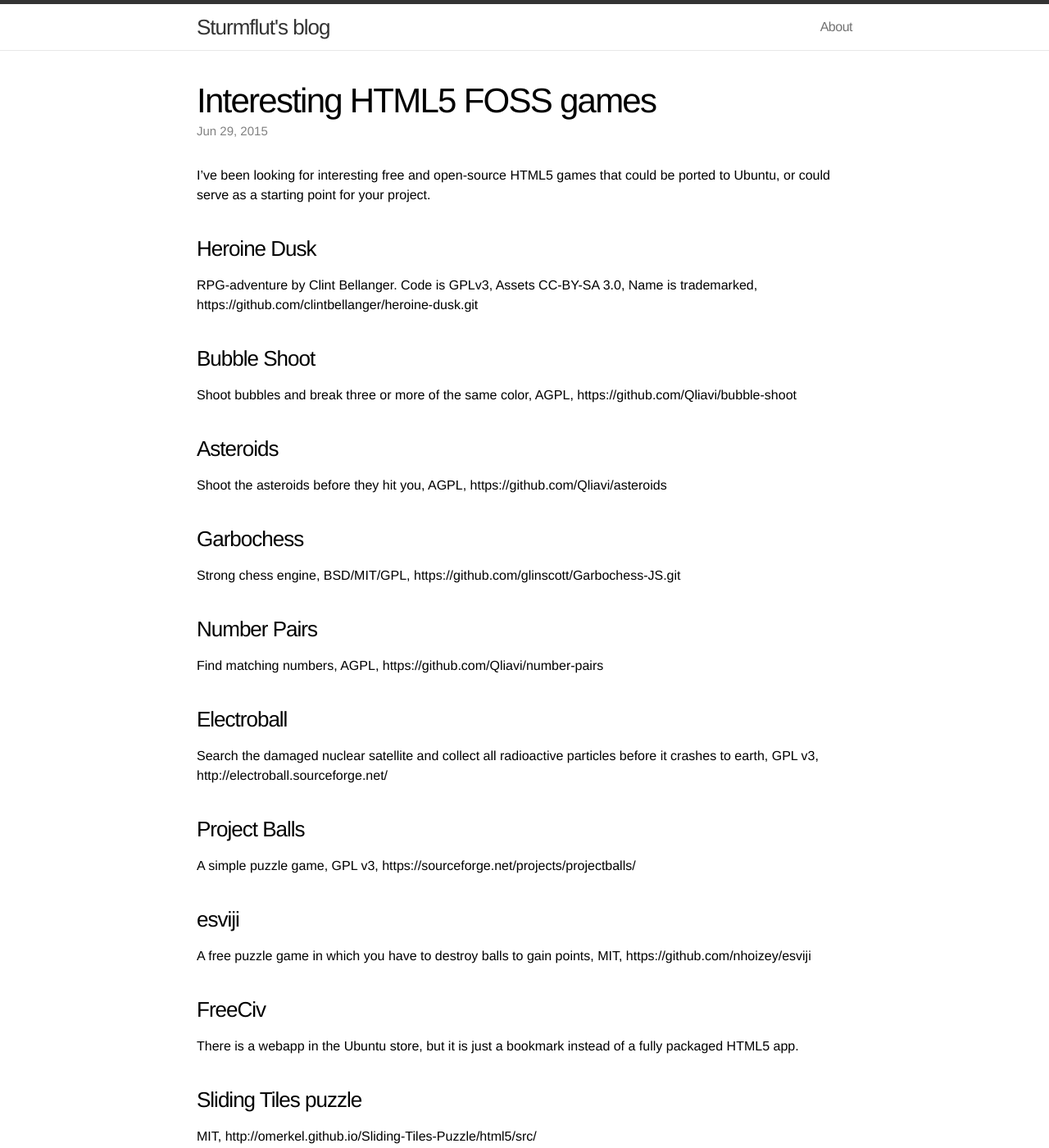
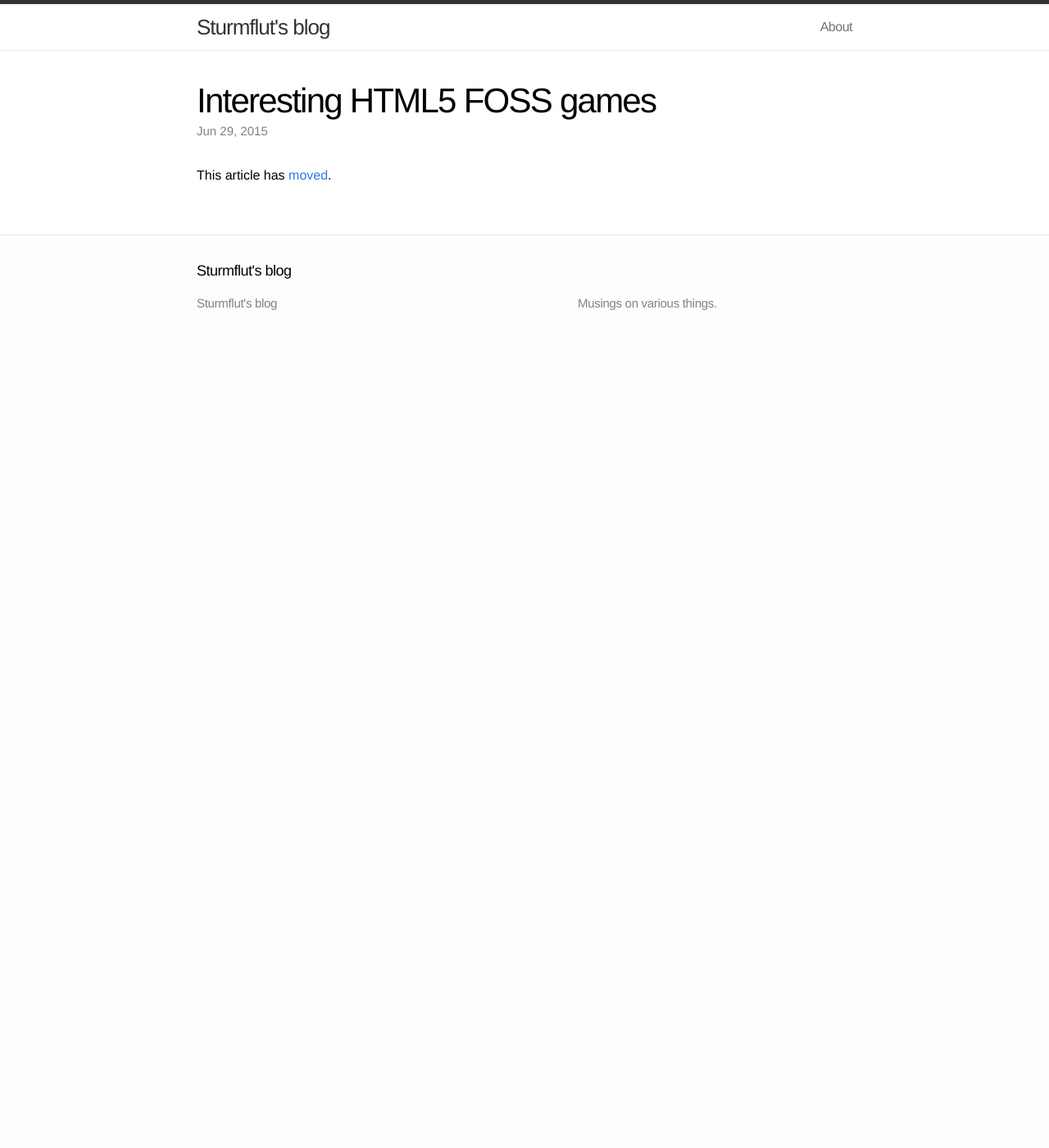
Before and after one commit to Sturmflut/sturmflut.github.io, a Jekyll site: the page built from _posts/2015-06-29-interesting-HTML5-foss-games.markdown, in a window 1280 px wide and 1400 px high. Shown: the whole window at 82% size. Built offline with Jekyll 4.4.1, drawn with Linux system fonts in a browser that asks for light colours; some of the changed text lies outside the part shown.

Commit message:
Post has moved

```diff
--- a/_posts/2015-06-29-interesting-HTML5-foss-games.markdown
+++ b/_posts/2015-06-29-interesting-HTML5-foss-games.markdown
@@ -5,84 +5,6 @@ date:   2015-06-29 12:00:00
 categories: Ubuntu
 ---
 
+This article has [moved][newurl].
 
-I've been looking for interesting free and open-source HTML5 games that could be ported to Ubuntu, or could serve as a starting point for your project.
-
-
-### Heroine Dusk
-RPG-adventure by Clint Bellanger. Code is GPLv3, Assets CC-BY-SA 3.0, Name is trademarked, https://github.com/clintbellanger/heroine-dusk.git
-
-### Bubble Shoot
-Shoot bubbles and break three or more of the same color, AGPL, https://github.com/Qliavi/bubble-shoot
-
-### Asteroids
-Shoot the asteroids before they hit you, AGPL, https://github.com/Qliavi/asteroids
-
-### Garbochess
-Strong chess engine, BSD/MIT/GPL, https://github.com/glinscott/Garbochess-JS.git
-
-### Number Pairs
-Find matching numbers, AGPL, https://github.com/Qliavi/number-pairs
-
-### Electroball
-Search the damaged nuclear satellite and collect all radioactive particles before it crashes to earth, GPL v3, http://electroball.sourceforge.net/
-
-### Project Balls
-A simple puzzle game, GPL v3, https://sourceforge.net/projects/projectballs/
-
-### esviji
-A free puzzle game in which you have to destroy balls to gain points, MIT, https://github.com/nhoizey/esviji
-
-### FreeCiv
-There is a webapp in the Ubuntu store, but it is just a bookmark instead of a fully packaged HTML5 app.
-
-### Sliding Tiles puzzle
-MIT, http://omerkel.github.io/Sliding-Tiles-Puzzle/html5/src/
-
-### Slide and Survive
-Just move the green square and try to escape from the red ones, GPL, https://github.com/aron-bordin/Slide-and-Survive
-
-### Euler Square
-Explore and puzzle the world of Graeco-Latin Squares up to 10x10 size, https://github.com/OMerkel/eulersquare
-
-### CodeBreaker
-A Mastermind clone, https://github.com/OMerkel/codebreaker.git
-
-### Bumper
-Get the cue ball into the hole, https://github.com/JasonWeathersby/Bumper
-
-### RPSLS
-A game for playing Rock Paper Scissors Lizard Spock, https://github.com/Onizuka89/RPSLS
-
-### Bubble Pop
-A simple bubble popping game with the goal of collecting as many bubbles of the same color next to each other as possible, https://github.com/Isti115/BubblePop
-
-### Hextris
-A puzzle game inspired by Tetris, GPLv3, http://github.com/hextris/hextris
-
-### Lona
-A Snake game with a twist, https://github.com/lufte/lona/
-
-### Snake
-A classic snake game, GPL, https://github.com/marcoscarpetta/snake
-
-### HabitRPG
-Habit tracking which treats your goals like a Role Playing Game, https://github.com/HabitRPG/habitrpg-mobile
-
-### Oware
-Play a two player abstract perfect-information strategy board game, “Oware” or “Ouril”, with a friend sharing your device, MIT, https://github.com/OMerkel/Oware
-
-### DopeWars.js
-This a a libre HTML5 rewrite of the UNIX rewrite of the MS-DOS program “Dope Wars”, MIT, https://github.com/316k/DopeWars.js
-
-### WackAMole
-It's a simple Wack a mole where you have to do the best scorem https://github.com/MatthFleury/WackAMole
-
-### Math Clouds!
-Want to test your mathematicians skills? MPL2, https://github.com/diegolanda/mathclouds
-
-### Sneaky Snake
-You are a sneaky snake. Eat tasty blueberries to grow. Watch out for yourself and the edges. https://github.com/Costava/Sneaky-Snake
-
-### Isolus
-A two-player abstract strategy board game, GPLv3, https://github.com/valos/Isolus
+[newurl]: http://blog.lieberbiber.de/2015/06/29/interesting-html5-foss-games/
```
